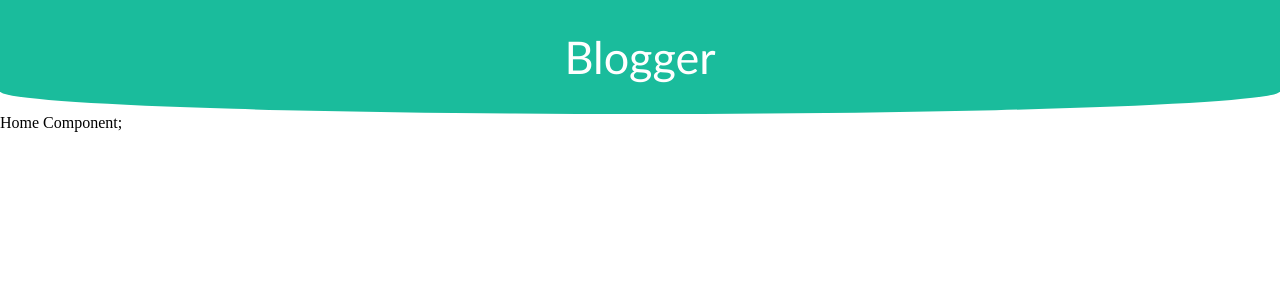
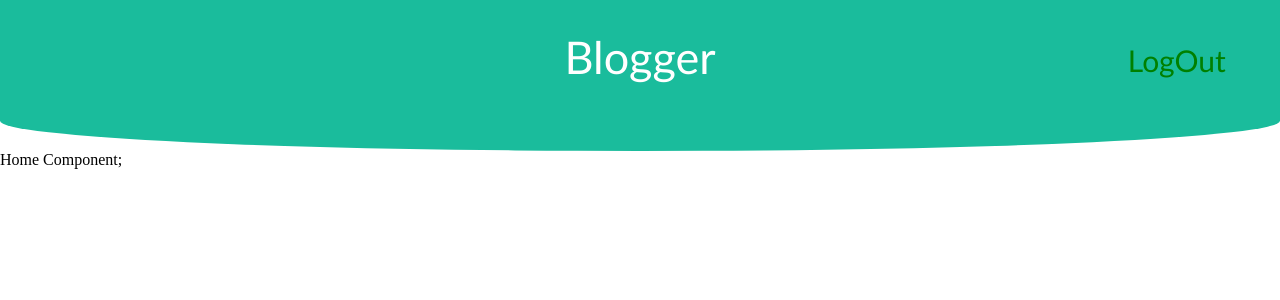
Before and after one commit to snehaljha/Blogger, a React (Create React App) app in the folder blogger/: page / in a window 1280 px wide. Shown: the top 300 px of the page. Built offline with nearby package versions, Linux system fonts and the light colour scheme.

Commit message:
added logOut option in header

```diff
--- a/blogger/src/App.js
+++ b/blogger/src/App.js
@@ -2,13 +2,13 @@ import { BrowserRouter as Router, Route, Routes } from "react-router-dom";
 import Auth from "./Components/Auth/Auth";
 import Blog from "./Components/Blog";
 import Home from "./Components/Home";
-import Headers from "./Components/Header";
+import Header from "./Components/Header";
 import "./Assets/Styles/main.css"
 
 function App() {
   return (
     <div className="App">
-      <Headers></Headers>
+      <Header />
       <Router>
         <Routes>
           <Route path="/auth" exact
--- a/blogger/src/Assets/Styles/header.css
+++ b/blogger/src/Assets/Styles/header.css
@@ -13,3 +13,31 @@
   font-size: 45px;
 
 }
+
+.logout{
+   position: relative;
+   font-family: 'Gill Sans', 'Gill Sans MT', 'Calibri', 'Trebuchet MS', sans-serif;
+   text-decoration: none;
+   font-size: 30px;
+   top: -42px;
+   left: 44%;
+}
+
+a:link {
+  color: green;
+  background-color: transparent;
+  text-decoration: none;
+}
+
+a:visited {
+  color: white;
+  background-color: transparent;
+  text-decoration: none;
+}
+
+a:hover {
+  color: gray;
+  text-decoration: none;
+  background-color: transparent;
+  text-decoration: none;
+}
--- a/blogger/src/Components/Header.js
+++ b/blogger/src/Components/Header.js
@@ -1,16 +1,19 @@
 import "../Assets/Styles/header.css";
 
-// const headingStyle = {
-//     fontSize: "2rem",
-//   };
 
+const Header = (props) => {
+  // const display = {
+  //   color : 'red',
+  // };
+    return(
+      <div className="header">
+        <div className='heading'>Blogger</div>
+        <a href="/auth" className = 'logout'>LogOut</a>
 
-const Header = () => (
-    <div className="header">
-        <div className='heading'>Blogger</div>
     </div>
-);
+    )
 
+};
 
 
 export default Header;
```
